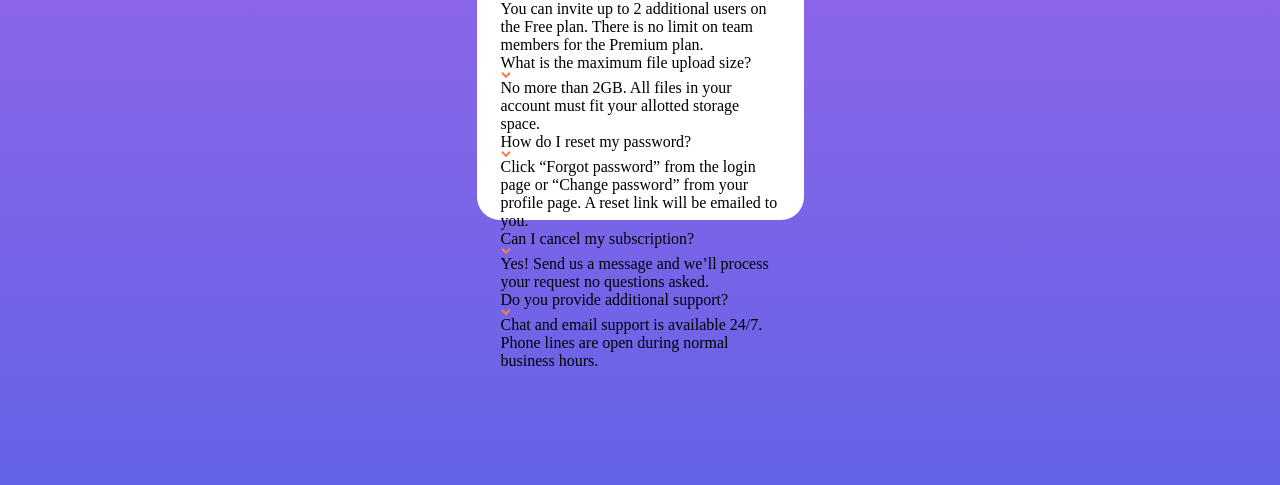
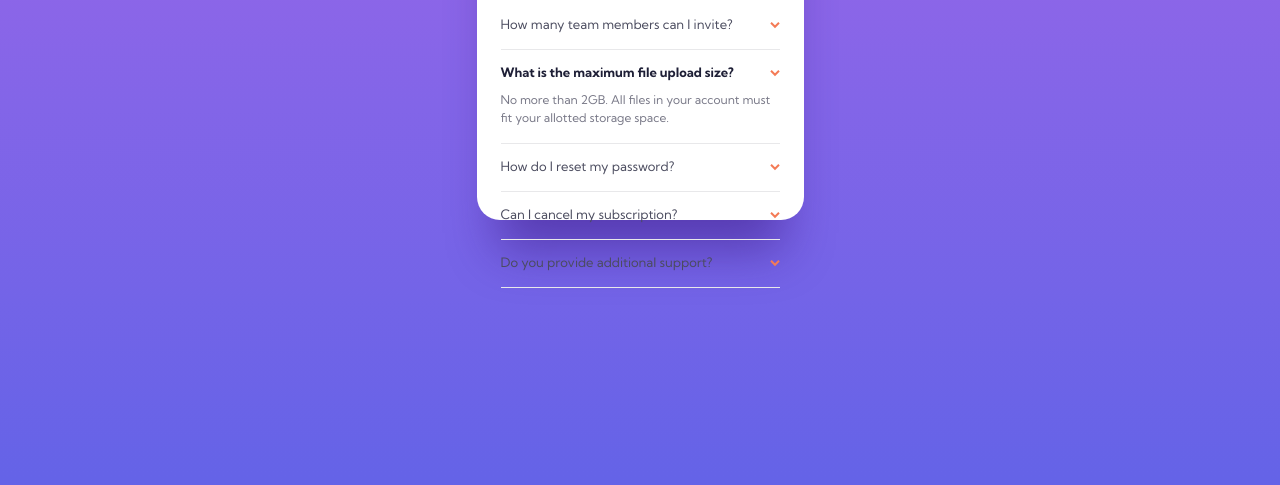
Before and after one commit to lynettelopez/faq-accordion-card, a website: page index.html in a window 1280 px wide. Shown: the part 463-948 px from the top of the page. Drawn offline with Linux system fonts and the light colour scheme.

Commit message:
Accordion functionality complete

```diff
--- a/index.html
+++ b/index.html
@@ -30,29 +30,34 @@
 
     <section class="card__information">
       <h1 class="card__title">FAQ</h1>
-      <div class="card__question">How many team members can I invite?
-        <img src="./img/icon-arrow-down.svg" alt="Downward-pointing carrot arrow" class="arrow-icon" />
-        <div class="card__answer">You can invite up to 2 additional users on the Free plan. There is no limit on
-          team members for the Premium plan.</div>
+      <div class="card__segment">
+        <input type="radio" name="question" id="question-1">
+        <label for="question-1" class="card__question">How many team members can I invite?</label>
+        <p class="card__answer">You can invite up to 2 additional users on the Free plan. There is no limit on
+          team members for the Premium plan.</p>
       </div>
-      <div class="card__question">What is the maximum file upload size?
-        <img src="./img/icon-arrow-down.svg" alt="Downward-pointing carrot arrow" class="arrow-icon" />
-        <div class="card__answer">No more than 2GB. All files in your account must fit your allotted storage space.
-        </div>
+      <div class="card__segment">
+        <input type="radio" name="question" id="question-2" checked>
+        <label for="question-2" class="card__question">What is the maximum file upload size?</label>
+        <p class="card__answer">No more than 2GB. All files in your account must fit your allotted storage space.
+        </p>
       </div>
-      <div class="card__question">How do I reset my password?
-        <img src="./img/icon-arrow-down.svg" alt="Downward-pointing carrot arrow" class="arrow-icon" />
-        <div class="card__answer">Click “Forgot password” from the login page or “Change password” from your profile
-          page. A reset link will be emailed to you.</div>
+      <div class="card__segment">
+        <input type="radio" name="question" id="question-3">
+        <label for="question-3" class="card__question">How do I reset my password?</label>
+        <p class="card__answer">Click “Forgot password” from the login page or “Change password” from your profile
+          page. A reset link will be emailed to you.</p>
       </div>
-      <div class="card__question">Can I cancel my subscription?
-        <img src="./img/icon-arrow-down.svg" alt="Downward-pointing carrot arrow" class="arrow-icon" />
-        <div class="card__answer">Yes! Send us a message and we’ll process your request no questions asked.</div>
+      <div class="card__segment">
+        <input type="radio" name="question" id="question-4">
+        <label for="question-4" class="card__question">Can I cancel my subscription?</label>
+        <p class="card__answer">Yes! Send us a message and we’ll process your request no questions asked.</p>
       </div>
-      <div class="card__question">Do you provide additional support?
-        <img src="./img/icon-arrow-down.svg" alt="Downward-pointing carrot arrow" class="arrow-icon" />
-        <div class="card__answer">Chat and email support is available 24/7. Phone lines are open during normal business
-          hours.</div>
+      <div class="card__segment">
+        <input type="radio" name="question" id="question-5">
+        <label for="question-5" class="card__question">Do you provide additional support?</label>
+        <p class="card__answer">Chat and email support is available 24/7. Phone lines are open during normal business
+          hours.</p>
       </div>
     </section>
   </main>
--- a/sass/abstracts/_variables.scss
+++ b/sass/abstracts/_variables.scss
@@ -1,15 +1,14 @@
-$dark-blue: #1d1e35;
-$red: #f47c57;
-$violet: #b068e9; // changed
-$blue: #6463e7; // changed
+$dark-blue: #1e1f36;
+$orange: #f47b56;
+$violet: #b068e9;
+$blue: #6463e7;
 
-$dark-gray: #4a4b5e;
+$dark-gray: #4b4c5f;
 $gray: #787887;
-$light-gray: #e7e7e9;
+$light-gray: #e8e8ea;
 
 $black: #000;
 $white: #fff;
 
-$font-family: "Kumbh Sans", sans-serif;
-$regular: 400;
-$bold: 700;
+$timing: 0.4s;
+$ease: cubic-bezier(0.865, 0.14, 0.095, 0.87);
--- a/sass/base/_typography.scss
+++ b/sass/base/_typography.scss
@@ -0,0 +1,34 @@
+body {
+  font-family: "Kumbh Sans", sans-serif;
+}
+
+.card__title {
+  color: $dark-blue;
+  font-size: 2rem;
+  line-height: 2rem;
+  font-weight: 700;
+  text-align: center;
+}
+
+.card__question {
+  color: $dark-gray;
+  font-size: 0.813rem;
+  line-height: 0.813rem;
+  font-weight: 400;
+}
+
+input:hover + .card__question {
+  color: $orange;
+}
+
+input:checked + .card__question {
+  color: $dark-blue;
+  font-weight: 700;
+}
+
+.card__answer {
+  color: $gray;
+  font-size: 0.75rem;
+  line-height: 1.125rem;
+  font-weight: 400;
+}
--- a/sass/components/_card.scss
+++ b/sass/components/_card.scss
@@ -4,6 +4,7 @@
   margin: 9.25rem auto 0;
   border-radius: 23px;
   background-color: $white;
+  box-shadow: 0 3.125rem 3.125rem -1.25rem rgba(53, 18, 122, 0.497159);
   position: relative;
 
   &__graphic {
@@ -27,10 +28,51 @@
 
   &__information {
     width: 17.438rem;
-    // maybe add a height and overflow hidden later
     margin: 1.75rem auto 0;
   }
 
   &__title {
+    margin-bottom: 2.375rem;
+  }
+
+  &__segment {
+    width: 100%;
+    border-bottom: 1px solid $light-gray;
+
+    &:not(:last-child) {
+      margin-bottom: 1rem;
+    }
+  }
+
+  &__question {
+    display: flex;
+    justify-content: space-between;
+    padding-bottom: 1.125rem;
+
+    &::after {
+      content: url(../../img/icon-arrow-down.svg);
+    }
+  }
+
+  &__answer {
+    display: none;
+  }
+
+  input[name="question"] {
+    display: none;
+  }
+
+  input:checked + &__question {
+    padding-bottom: 0.75rem;
+  }
+
+  input:checked ~ &__answer {
+    display: block;
+    padding-bottom: 1rem;
+  }
+
+  label {
+    cursor: pointer;
+    // transition: all $timing $ease; change this
   }
 }
```
Also changed, not shown: css/style.css.
